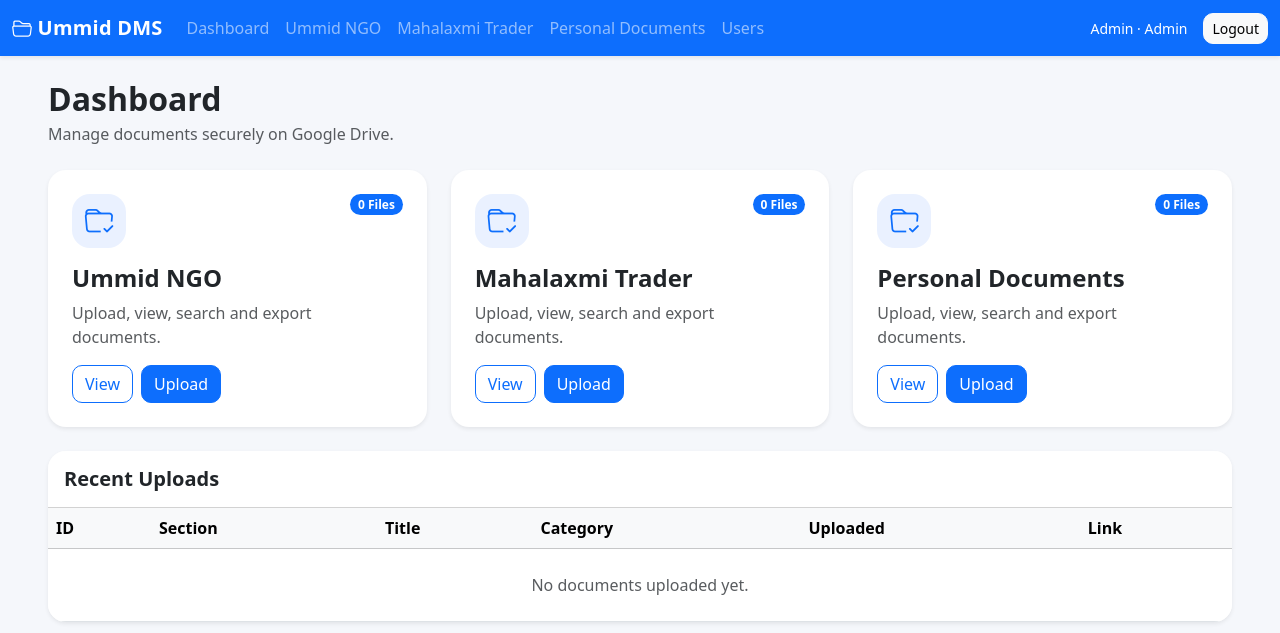
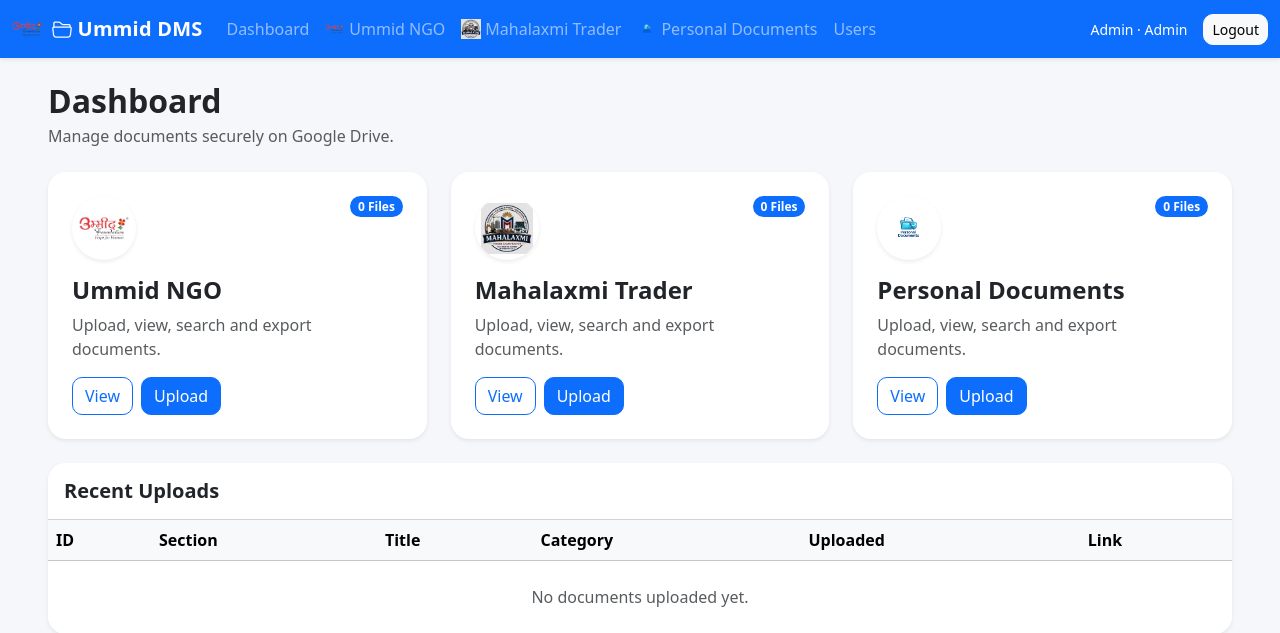
Before and after one commit to ouproject2022-hub/DMS_App, a Flask app: page /dashboard in a window 1280 px wide. Shown: the top 633 px of the page. Run offline with Flask 3, Linux system fonts and the light colour scheme; a user stored in the database is signed in.

Commit message:
Add files via upload

```diff
--- a/templates/base.html
+++ b/templates/base.html
@@ -11,8 +11,9 @@
 <body>
 <nav class="navbar navbar-expand-lg navbar-dark bg-primary shadow-sm">
   <div class="container-fluid">
-    <a class="navbar-brand fw-bold" href="{{ url_for('dashboard') if current_user.is_authenticated else url_for('login') }}">
-      <i class="bi bi-folder2-open"></i> Ummid DMS
+    <a class="navbar-brand fw-bold d-flex align-items-center gap-2" href="{{ url_for('dashboard') if current_user.is_authenticated else url_for('login') }}">
+      <img src="{{ url_for('static', filename='logos/ummid.png') }}" alt="Ummid Logo" style="height:32px;width:32px;object-fit:contain;" onerror="this.style.display='none'">
+      <span><i class="bi bi-folder2-open"></i> Ummid DMS</span>
     </a>
     <button class="navbar-toggler" type="button" data-bs-toggle="collapse" data-bs-target="#navbarsExample">
       <span class="navbar-toggler-icon"></span>
@@ -22,7 +23,18 @@
       <ul class="navbar-nav me-auto mb-2 mb-lg-0">
         <li class="nav-item"><a class="nav-link" href="{{ url_for('dashboard') }}">Dashboard</a></li>
         {% for key in user_allowed_sections(current_user) %}
-        <li class="nav-item"><a class="nav-link" href="{{ url_for('documents', section=key) }}">{{ SECTIONS[key].label }}</a></li>
+        <li class="nav-item">
+          <a class="nav-link d-flex align-items-center gap-1" href="{{ url_for('documents', section=key) }}">
+            {% if key == 'ummid_ngo' %}
+              <img src="{{ url_for('static', filename='logos/ummid.png') }}" alt="Ummid Logo" style="height:20px;width:20px;object-fit:contain;" onerror="this.style.display='none'">
+            {% elif key == 'mahalaxmi_trader' %}
+              <img src="{{ url_for('static', filename='logos/mahalaxmi.png') }}" alt="Mahalaxmi Logo" style="height:20px;width:20px;object-fit:contain;" onerror="this.style.display='none'">
+            {% elif key == 'personal' %}
+              <img src="{{ url_for('static', filename='logos/personal.png') }}" alt="Personal Documents Logo" style="height:20px;width:20px;object-fit:contain;" onerror="this.style.display='none'">
+            {% endif %}
+            <span>{{ SECTIONS[key].label }}</span>
+          </a>
+        </li>
         {% endfor %}
         {% if current_user.role == 'admin' %}
         <li class="nav-item"><a class="nav-link" href="{{ url_for('users') }}">Users</a></li>
--- a/templates/dashboard.html
+++ b/templates/dashboard.html
@@ -13,7 +13,17 @@
     <div class="card h-100 border-0 shadow-sm section-card">
       <div class="card-body p-4">
         <div class="d-flex justify-content-between align-items-start mb-3">
-          <div class="section-icon"><i class="bi bi-folder-check"></i></div>
+          <div class="section-icon bg-white rounded-circle shadow-sm d-flex align-items-center justify-content-center" style="height:64px;width:64px;overflow:hidden;">
+            {% if card.key == 'ummid_ngo' %}
+              <img src="{{ url_for('static', filename='logos/ummid.png') }}" alt="Ummid Logo" style="height:52px;width:52px;object-fit:contain;" onerror="this.outerHTML='<i class=&quot;bi bi-folder-check&quot;></i>'">
+            {% elif card.key == 'mahalaxmi_trader' %}
+              <img src="{{ url_for('static', filename='logos/mahalaxmi.png') }}" alt="Mahalaxmi Logo" style="height:52px;width:52px;object-fit:contain;" onerror="this.outerHTML='<i class=&quot;bi bi-folder-check&quot;></i>'">
+            {% elif card.key == 'personal' %}
+              <img src="{{ url_for('static', filename='logos/personal.png') }}" alt="Personal Documents Logo" style="height:52px;width:52px;object-fit:contain;" onerror="this.outerHTML='<i class=&quot;bi bi-folder-check&quot;></i>'">
+            {% else %}
+              <i class="bi bi-folder-check"></i>
+            {% endif %}
+          </div>
           <span class="badge text-bg-primary rounded-pill">{{ card.total }} Files</span>
         </div>
         <h4 class="fw-bold">{{ card.label }}</h4>
```
